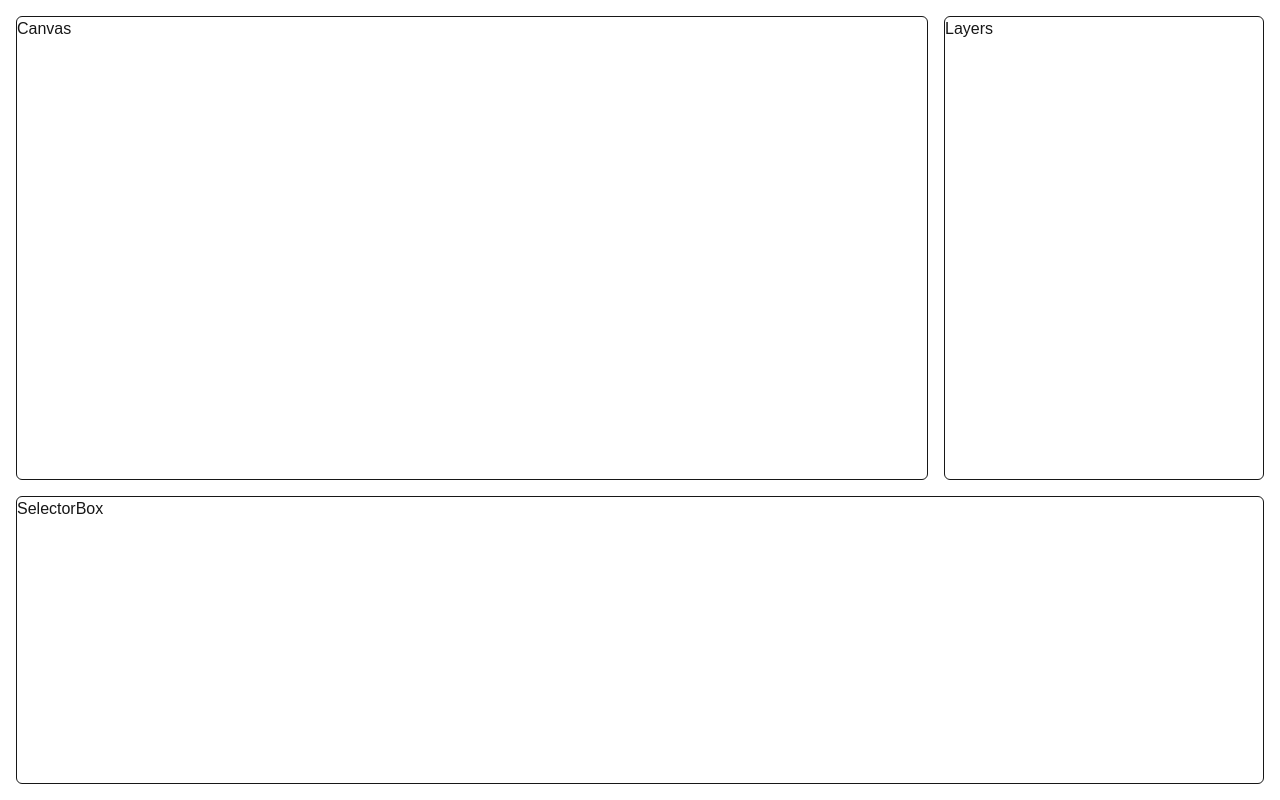
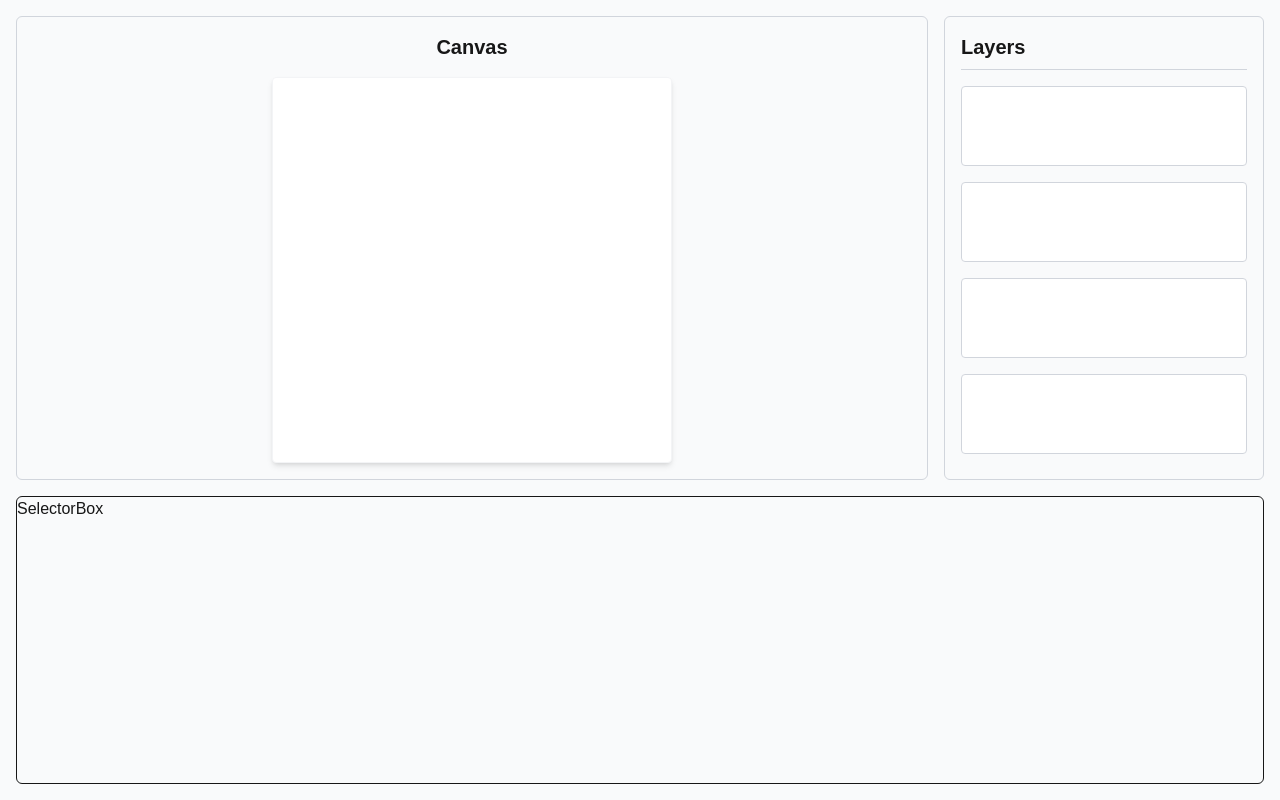
Before and after one commit to mdmaroof/image_text_composer, a Next.js app: page / in a window 1280 px wide. Built offline with nearby package versions, Linux system fonts and the light colour scheme.

Commit message:
layer ui

```diff
--- a/src/app/page.tsx
+++ b/src/app/page.tsx
@@ -4,11 +4,12 @@ import SelectorBox from "@/component/selector";
 
 export default function Home() {
   return (
-    <div className="relative flex flex-col gap-4 px-4 py-4 w-full h-dvh">
-      <div className="flex flex-1 gap-4">
+    <div className="relative flex flex-col flex-1 gap-4 bg-gray-50 px-4 py-4 w-full h-dvh">
+      <div className="flex flex-1 gap-4 h-full min-h-0">
         <Canvas />
         <Layers />
       </div>
+
       <SelectorBox />
     </div>
   );
--- a/src/component/canvas/index.tsx
+++ b/src/component/canvas/index.tsx
@@ -1,7 +1,13 @@
 const Canvas = () => {
   return (
-    <main id="canvas" className="flex-1 border rounded-md w-full h-full">
-      Canvas
+    <main
+      id="canvas"
+      className="relative flex flex-col flex-1 items-center gap-4 p-4 border border-gray-300 rounded-md w-full h-full min-h-0 overflow-hidden"
+    >
+      <h1 className="font-bold text-xl">Canvas</h1>
+      <section className="flex-1 mx-auto min-h-0">
+        <canvas className="bg-white shadow-md border border-gray-100 rounded w-[400px] h-full"></canvas>
+      </section>
     </main>
   );
 };
--- a/src/component/layers/index.tsx
+++ b/src/component/layers/index.tsx
@@ -1,7 +1,24 @@
 const Layers = () => {
   return (
-    <main id="layers" className="border rounded-md w-80 h-full">
-      Layers
+    <main
+      id="layers"
+      className="relative flex flex-col gap-2 py-4 border border-gray-300 rounded-md w-80 h-full min-h-0"
+    >
+      <div className="px-4 pb-2">
+        <h1 className="pb-2 font-bold text-xl">Layers</h1>
+        <hr className="border-gray-300" />
+      </div>
+      <section
+        id="listing"
+        className="flex flex-col gap-4 px-4 overflow-y-auto"
+      >
+        <div className="bg-white border border-gray-300 rounded w-full h-20 shrink-0" />
+        <div className="bg-white border border-gray-300 rounded w-full h-20 shrink-0" />
+        <div className="bg-white border border-gray-300 rounded w-full h-20 shrink-0" />
+        <div className="bg-white border border-gray-300 rounded w-full h-20 shrink-0" />
+        <div className="bg-white border border-gray-300 rounded w-full h-20 shrink-0" />
+        <div className="bg-white border border-gray-300 rounded w-full h-20 shrink-0" />
+      </section>
     </main>
   );
 };
--- a/src/component/selector/index.tsx
+++ b/src/component/selector/index.tsx
@@ -1,6 +1,6 @@
 const SelectorBox = () => {
   return (
-    <section id="selector" className="border rounded-md h-72">
+    <section id="selector" className="relative border rounded-md h-72">
       SelectorBox
     </section>
   );
```
